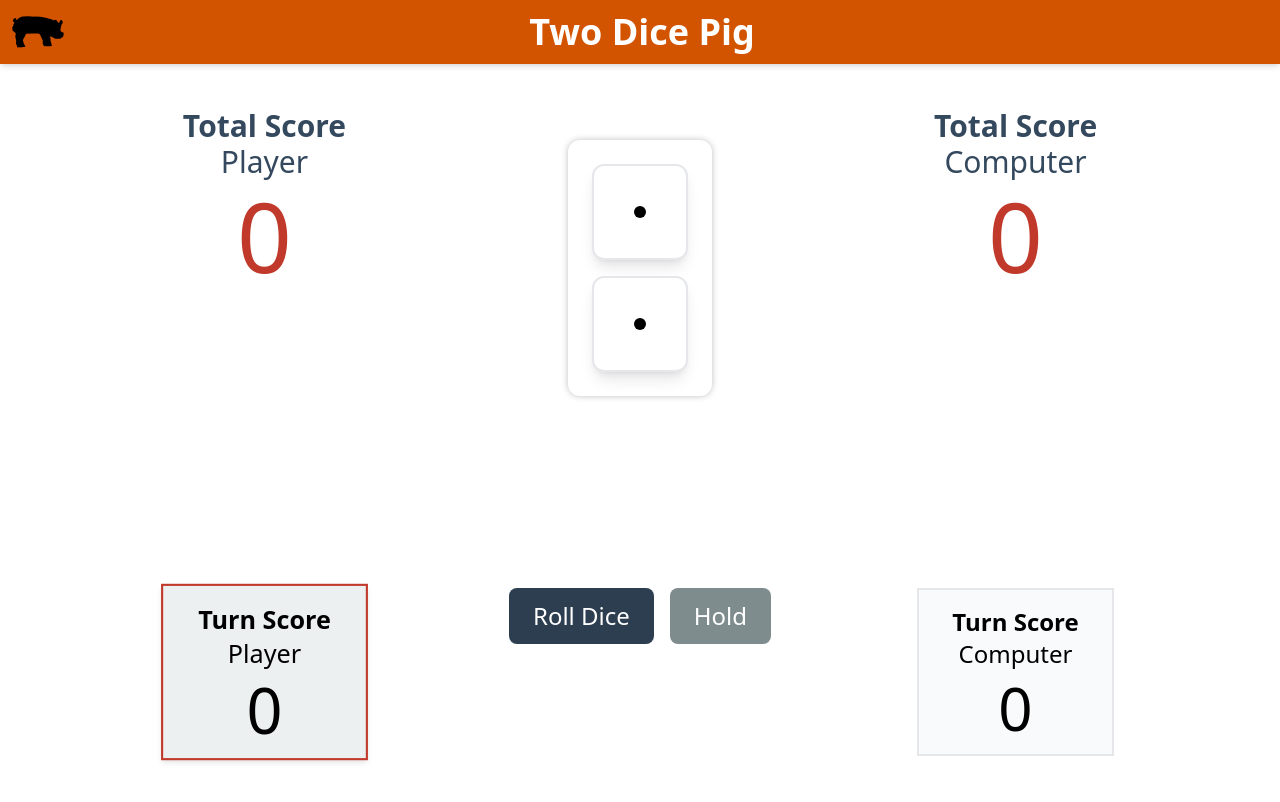
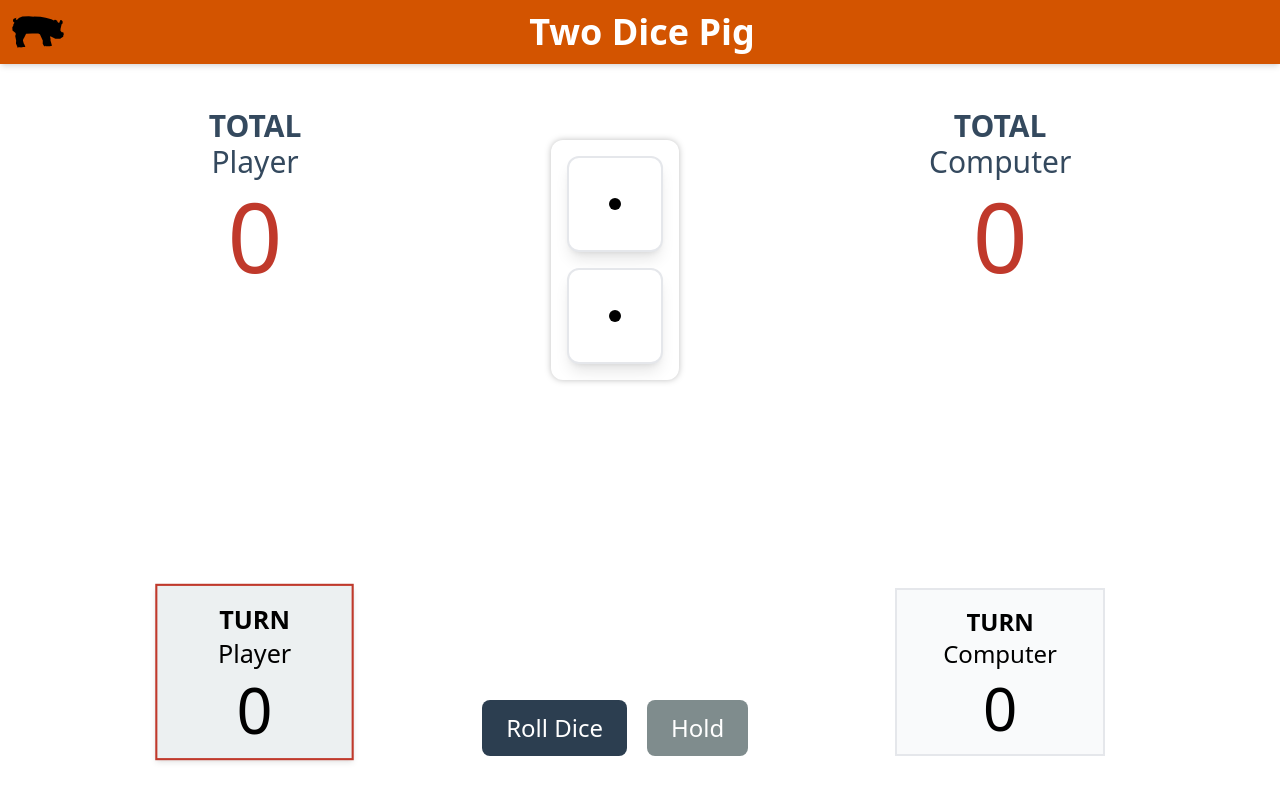
Before and after one commit to mmorris515/pig-game-new, a React (Vite) app: page /game in a window 1280 px wide. Shown: the top 802 px of the page. Built offline with nearby package versions, Linux system fonts and the light colour scheme; a web font is replaced by a local one.

Commit message:
Adjust positioning

```diff
--- a/src/components/PlayerScore/PlayerScore.tsx
+++ b/src/components/PlayerScore/PlayerScore.tsx
@@ -16,7 +16,7 @@ const PlayerScore: React.FC<PlayerScoreProps> = ({
     return (
       <div className={`p-4 rounded-lg md:w-5/12 sm:w-full text-center`}>
         <h2 className="text-3xl text-wetAsphalt mb-2">
-          <span className="font-bold">Total Score</span>
+          <span className="font-semibold">TOTAL</span>
           <br />
           <span className="font-regular">{player.name}</span>
         </h2>
@@ -36,7 +36,7 @@ const PlayerScore: React.FC<PlayerScoreProps> = ({
       } border-2`}
     >
       <h2 className="text-2xl mb-2">
-        <span className="font-bold">Turn Score</span>
+        <span className="font-semibold">TURN</span>
         <br />
         <span className="font-regular">{player.name}</span>
       </h2>
--- a/src/pages/Game/Game.tsx
+++ b/src/pages/Game/Game.tsx
@@ -69,14 +69,17 @@ export const Game: React.FC = () => {
             </div>
 
             {/* Middle Column - Dice and Buttons */}
-            <div className="flex flex-col justify-between items-center flex-1 space-y-48">
-              <div className="flex-grow flex justify-center items-center pt-12">
-                <div className="bg-white rounded-xl p-4 sm:p-6 drop-shadow-[0_0px_3px_rgba(0,0,0,0.25)]">
+            <div className="flex flex-col justify-between h-full">
+              <div className="flex flex-grow justify-center items-center pt-12">
+                <div className="bg-white rounded-xl p-4 flex self-start drop-shadow-[0_0px_3px_rgba(0,0,0,0.25)]">
                   <DicePair values={dice} isRolling={isRolling} />
                 </div>
               </div>
               {!players[activePlayer].isComputer && (
-                <div className="flex flex-col sm:flex-row gap-2 sm:gap-4 m-2">
+                <div
+                  title="Buttons container"
+                  className="flex flex-col self-center sm:flex-row gap-5"
+                >
                   <button
                     onClick={handleRoll}
                     disabled={isRolling}
```
